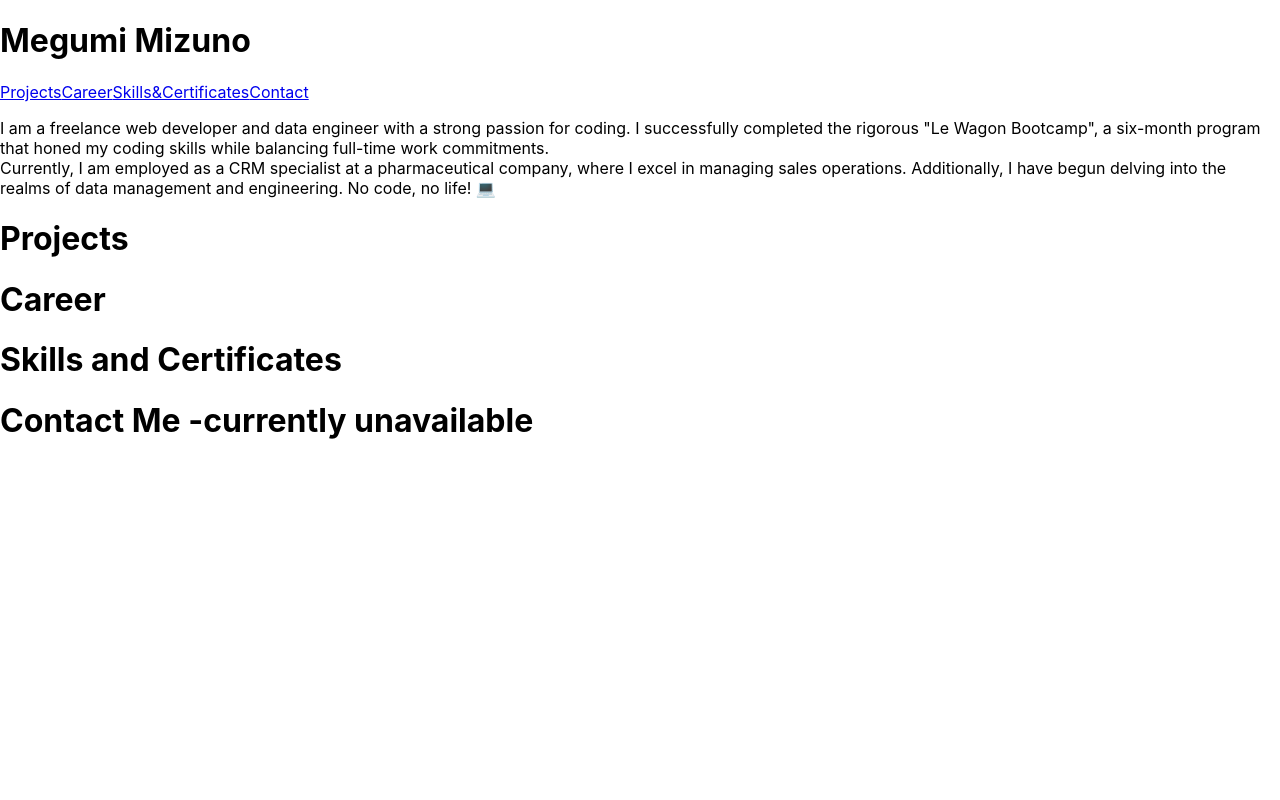
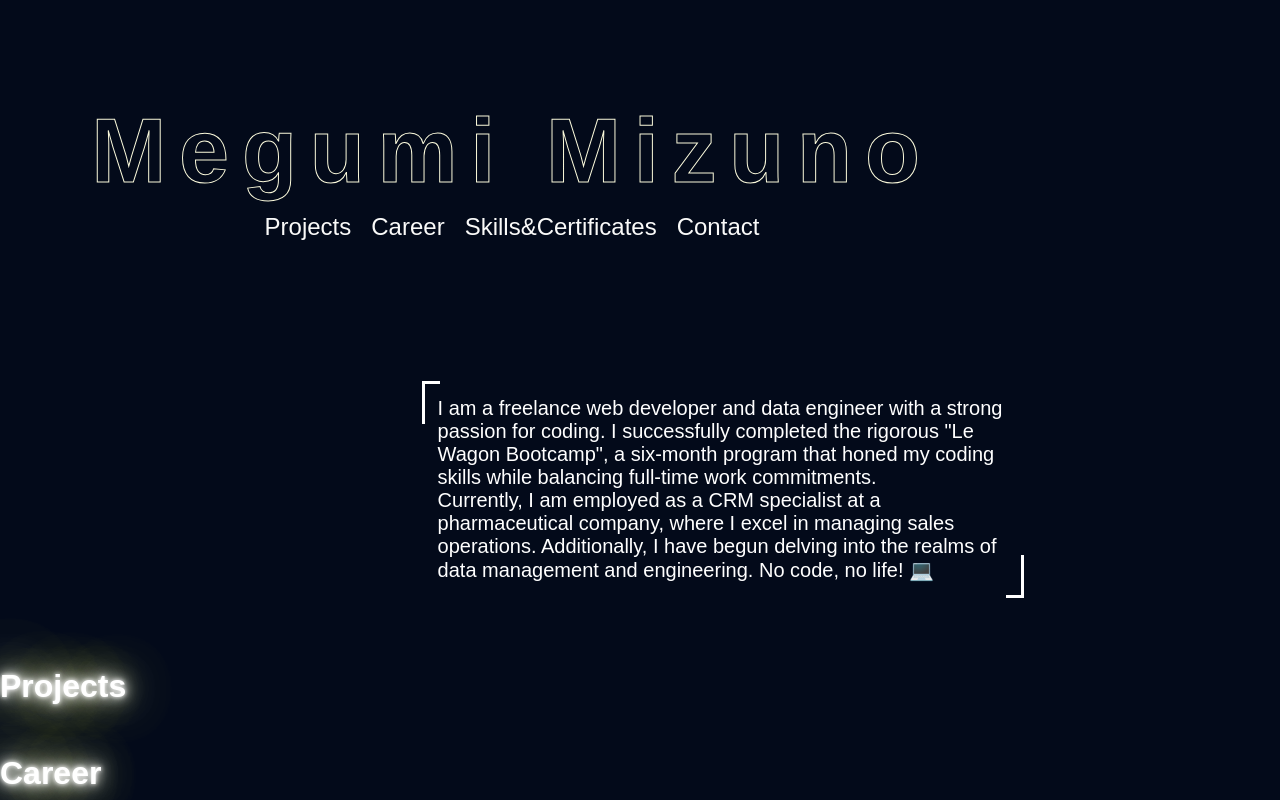
Before and after one commit to komegi1215/homepage, a React (Create React App) app in the folder frontend/: page / in a window 1280 px wide. Shown: the top 800 px of the page. Built offline with nearby package versions, Linux system fonts and the light colour scheme; no server answers.

Commit message:
Imported the original CSS

```diff
--- a/frontend/src/components/Home.js
+++ b/frontend/src/components/Home.js
@@ -1,4 +1,6 @@
 import React from "react";
+import "../styles/Home.css";  // Importing component-specific styles
+
 
 function Home() {
   return (
--- /dev/null
+++ b/frontend/src/styles/Home.css
@@ -0,0 +1,308 @@
+
+.all-container {
+  padding-top: 100px;
+  width: 80%;
+
+}
+
+
+.profile {
+  height: 300px;
+  width: 300px;
+  border-radius: 50%;
+  object-fit: cover;
+  box-shadow: 12px 12px 20px 1px rgb(244, 244, 183);
+}
+
+.profile-pic, .sns {
+  width: 100%;
+}
+
+
+
+.introduction {
+  width: 1000px;
+  text-align: center;
+}
+
+html, body {
+  background-color: rgb(3, 10, 26)!important;
+  font-family: "Carme", sans-serif;
+}
+
+.upper-container {
+  display: flex;
+  flex-direction: row;
+  justify-content: space-between;
+  margin: auto;
+  padding-top: 100px;
+  margin-bottom: 40px;
+}
+
+@media screen and (max-width: 430px) {
+  .upper-container {
+    flex-direction: column;
+    padding-top: 30px;
+  }
+}
+
+.title {
+  text-align: left;
+  color:white;
+  width:100%;
+  font: bold;
+  font-size: 90px;
+  flex-wrap: wrap;
+
+}
+
+@media screen and (max-width: 767px) {
+  .title {
+    font-size: 50px;
+  }
+}
+
+@media screen and (max-width: 430px) {
+  .title {
+    font-size: 50px;
+  }
+}
+
+.title h1 {
+  display: flex;
+  width: 100%;
+  flex-wrap: wrap;
+}
+
+.left-container {
+  width:40%;
+  margin-top:10px;
+  margin-right:10px;
+}
+
+.right-container {
+  width: 60%;
+  margin-top:10px;
+  display:flex;
+  flex-direction: column;
+  justify-content: center;
+  margin-left: 10px;
+}
+
+@media screen and (max-width: 430px) {
+  .right-container {
+    width: 100%;
+    margin-top: 30px;
+    margin-left: 0px;
+  }
+}
+
+.description {
+  color: white;
+  position: relative;
+  padding-top: 3rem;
+  padding: 1rem;
+  font-size: 20px;
+  text-align: left;
+}
+
+
+
+.link{
+  color:rgb(250, 250, 136);
+}
+.description::before,
+.description::after {
+    position: absolute;
+    width: 15px;
+    height: 40px;
+    content: '';
+}
+
+.description::before {
+    border-left: solid 3px;
+    border-top: solid 3px;
+    top: 0;
+    left: 0;
+}
+
+.description::after {
+    border-right: solid 3px;
+    border-bottom: solid 3px;
+    bottom: 0;
+    right: 0;
+}
+
+.resume {
+  color:white;
+}
+
+.nav-link {
+  background-color:#bbb;
+}
+
+.nav-link:hover {
+  opacity: 0.7;
+  transition: 0.3s;
+}
+
+.tab_contents_item{
+  display:none;
+}
+
+
+.tab_contents_item.active{
+  display:block;
+}
+
+.fa-brands {
+  color:white;
+  font-size: 40px;
+  margin: 10px;
+}
+
+
+ @import url('https://fonts.googleapis.com/css?family=Montserrat:900');
+
+ .project-text {
+  color:white;
+  margin-top: 50px;
+ }
+ .title {
+  -webkit-text-stroke: 1px #fbfadc;
+  margin: 0;
+  font-family: 'Montserrat', sans-serif;
+  letter-spacing: 1vw;
+  text-align: center;
+  color: white;
+  /* background: url('tokyotower.jpg') center center/cover, rgb(3, 10, 26); */
+  background-size: auto 200%;
+  background-clip: text;
+  text-fill-color: transparent;
+  -webkit-background-clip: text;
+  -webkit-text-fill-color: transparent;
+  animation: shine 8s linear infinite;
+   }
+   @keyframes shine {
+     from {
+       background-position: center 0;
+     }
+     to {
+       background-position: center 200%;
+     }
+   }
+
+  .menu {
+    display: flex;
+    flex-direction: row;
+    justify-content: center;
+    width: 100%;
+    flex-wrap: wrap;
+  }
+  .menu-1, .menu-2, .menu-3, .menu-4 {
+    color:white;
+    margin: 10px;
+    font-size: 24px;
+    text-decoration: none;
+  }
+
+
+.menu a {
+	color: rgb(250, 250, 249);
+
+	transition: 1s;
+}
+.menu a:hover {
+	text-shadow:
+		0 0 7px #fff,
+		0 0 10px #fff,
+		0 0 20px #fff,
+		0 0 40px #eff8af,
+		0 0 80px #eff8af,
+		0 0 90px #eff8af
+}
+
+
+.certificate-list {
+  padding-top: 50px;
+}
+  .certificate-text {
+    border-color: white;
+  }
+
+
+  .project-text, .certificate-text, .contact-title, .career-text {
+    animation: flicker 1.5s infinite alternate;
+    color: #fff;
+  }
+
+
+  /* Flickering animation */
+  @keyframes flicker {
+
+    0%, 18%, 22%, 25%, 53%, 57%, 100% {
+
+        text-shadow:
+        0 0 4px #fff,
+        0 0 11px #fff,
+        0 0 19px #fff,
+        0 0 40px rgb(234, 247, 132),
+        0 0 80px rgb(234, 247, 132),
+        0 0 90px rgb(234, 247, 132),
+        0 0 100px rgb(234, 247, 132),
+        0 0 150px rgb(234, 247, 132);
+
+    }
+
+    20%, 24%, 55% {
+        text-shadow: none;
+    }
+  }
+
+  .career-text {
+    color:white;
+    margin-bottom: 50px;
+
+  }
+
+  .tab-content {
+    color: white;
+  }
+
+  .tab-content > ul {
+    list-style: none;
+
+  }
+
+  .career-time {
+    color: rgb(250, 250, 136);
+    font-size: 1.6rem;
+  }
+
+  .career {
+    margin-top: 50px;
+    margin-bottom: 50px;
+  }
+
+
+.form-btn {
+  background-color: rgb(250, 250, 249);
+  display: inline-block;
+  border: 1px solid #ccc;
+  text-decoration: none;
+  outline: none;
+  transition: all .3s;
+}
+
+
+
+  .form-btn:hover {
+    top:-3px;
+    box-shadow: 0px 0px 10px rgb(248, 248, 179);
+  background-color:rgb(250, 250, 249) ;
+  }
+
+  textarea {
+    width: 100%;
+    border-radius:var(--bs-border-radius);
+  }
```
